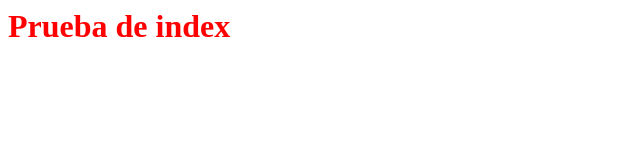
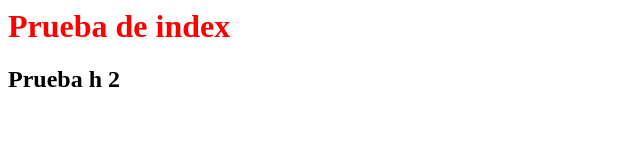
Before and after one commit to aghata12/prueba_git, a plain HTML site: page index.html in a window 1280 px wide. Shown: the whole page, without its empty margins (0-640 px from the left). Drawn offline with Linux system fonts and the light colour scheme.

Commit message:
agregado h2

```diff
--- a/index.html
+++ b/index.html
@@ -4,5 +4,6 @@
   </head>
   <body>
     <h1>Prueba de index</h1>
+    <h2>Prueba h 2</h2>
   </body>
 </html>
```
